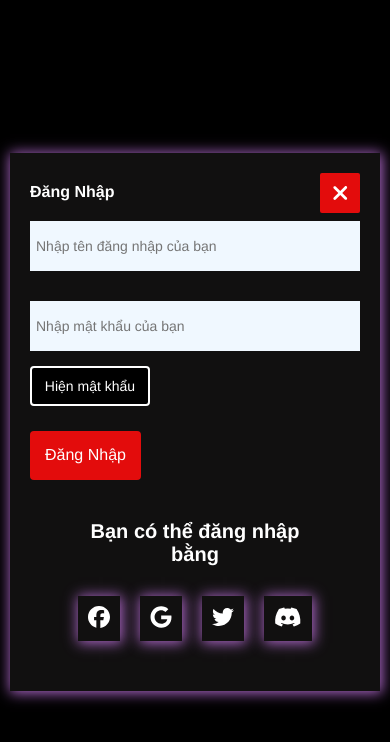
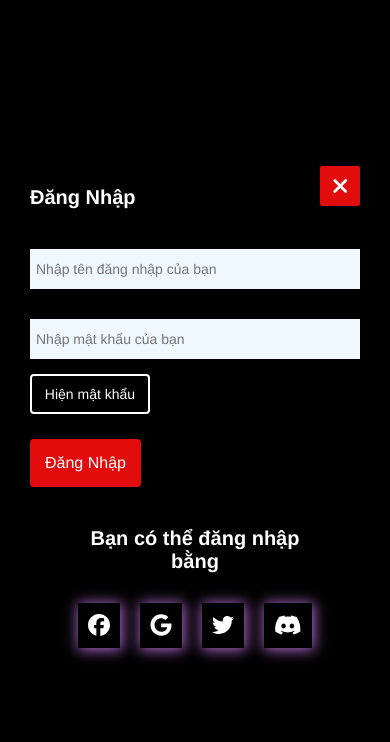
Before and after one commit to thephong2408/comic-web, a React (Create React App) app: page /signin in a window 390 px wide. Shown: the top 742 px of the page. Built offline with nearby package versions, Linux system fonts and the light colour scheme.

Commit message:
fix gird

```diff
--- a/src/Layout/DefaultLayout/Sidebar/index.js
+++ b/src/Layout/DefaultLayout/Sidebar/index.js
@@ -14,9 +14,8 @@ function Sidebar() {
         setPosts(API);
     }, []);
 
+    const url = window.location.pathname; // Define url before using it
     useEffect(() => {
-        const url = window.location.pathname; // Define url before using it
-
         if (url.endsWith('/theodoi')) {
             setTitle('Truyện Đang Theo Dõi');
         } else if (url.endsWith('/hot')) {
@@ -26,7 +25,7 @@ function Sidebar() {
         } else {
             setTitle('Truyện Mới Cập Nhập');
         }
-    }, [posts]); // Cập nhật khi đường dẫn thay đổi
+    }, [url]); // Cập nhật khi đường dẫn thay đổi
 
     return (
         <div className={cx('wrapper')}>
--- a/src/Pages/Menu/Upload.module.scss
+++ b/src/Pages/Menu/Upload.module.scss
@@ -65,6 +65,7 @@ td:hover {
     background-color: rgba(0, 0, 0, 0.1);
 }
 
+
 // Sign
 .sign {
     li {
--- a/src/Pages/Menu/index.js
+++ b/src/Pages/Menu/index.js
@@ -69,11 +69,9 @@ function Upload() {
                                         <tbody>
                                             <tr>
                                                 {allGenres.map((genre, index) => (
-                                                    <td>
-                                                        <Link to={`/${genre}`} key={index}>
-                                                            {genre}
-                                                        </Link>
-                                                    </td>
+                                                    <Link to={`/${genre}`} key={index}>
+                                                        <td>{genre}</td>
+                                                    </Link>
                                                 ))}
                                             </tr>
                                         </tbody>
--- a/src/Pages/Signin/Signin.module.scss
+++ b/src/Pages/Signin/Signin.module.scss
@@ -61,6 +61,7 @@ h2 {
     color: red;
     padding-top: 2rem;
     border-bottom: 1px solid #ec3a3a;
+    background-color: aliceblue;
     margin-bottom: 3rem;
     border-top: none;
     border-left: none;
@@ -154,16 +155,33 @@ input {
         padding: 1rem;
     }
     h2 {
-        font-size: var(--m);
+        position: relative;
+        margin-bottom: 2rem;
+        font-size: var(--l);
     }
     .input {
-        padding: 0.6rem;
+        padding-inline: 0.6rem;
+        padding-block: 2rem;
         font-size: var(--ms);
     }
     .div-other-title {
         font-size: var(--n);
     }
     .dangnhap {
-        margin-top: 1rem;
+        margin-top: 2rem;
+    }
+    .sign-on {
+        z-index: 2;
+        height: auto;
+        // width: 60rem;
+        padding: 2rem;
+        background-color: transparent;
+        box-shadow: none;
+    }
+    .name {
+        height: 4rem;
+    }
+    .sai {
+        height: 4rem;
     }
 }
--- a/src/Pages/Signon/Signon.module.scss
+++ b/src/Pages/Signon/Signon.module.scss
@@ -62,6 +62,7 @@
     color: red;
     padding-top: 2rem;
     border-bottom: 1px solid #ec3a3a;
+    background-color: aliceblue;
     margin-bottom: 3rem;
     border-top: none;
     border-left: none;
@@ -155,7 +156,7 @@ input {
         padding: 1rem;
     }
     h2 {
-        font-size: var(--m);
+        font-size: var(--n);
     }
     .input {
         padding: 0.6rem;
@@ -167,4 +168,12 @@ input {
     .dangki {
         margin-top: 1rem;
     }
+    .sign-on {
+        border: none;
+        box-shadow: none;
+        background-color: transparent;
+    }
+    .input {
+        height: 4rem;
+    }
 }
--- a/src/Pages/Theloai/Theloai.module.scss
+++ b/src/Pages/Theloai/Theloai.module.scss
@@ -98,7 +98,7 @@
     }
 
     .grid {
-        grid-template-columns: auto auto;
+        grid-template-columns: repeat(2, 1fr);
     }
     .wrapper {
         height: auto;
```
